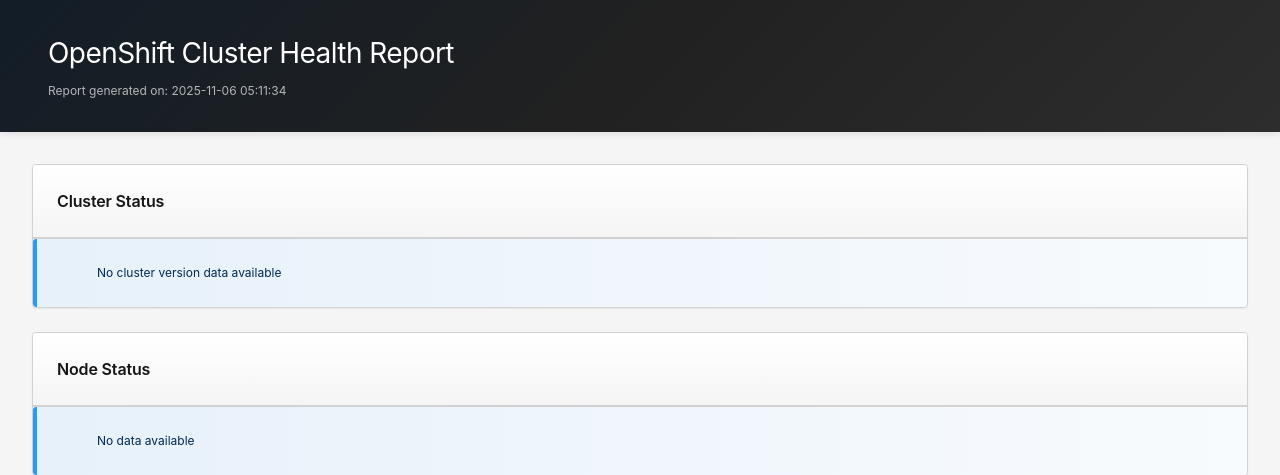
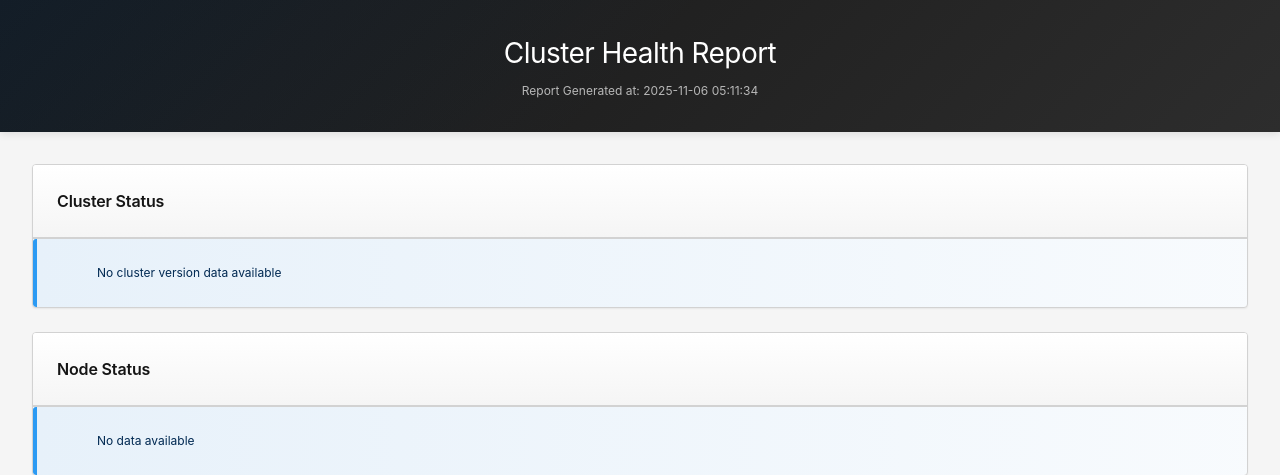
Before and after one commit to cragr/ocp-cluster-health, a PHP site: page / in a window 1280 px wide. Shown: the top 475 px of the page. Run offline with PHP 8.4, Linux system fonts and the light colour scheme.

Commit message:
Update page title and center header content
This commit updates the page branding and improves the header layout
by centering all header content.

Title and heading changes:
- Page title: "OpenShift Cluster Health Report" → "Cluster Health Report"
- Header h1: "OpenShift Cluster Health Report" → "Cluster Health Report"
- More concise and generic branding
- Removes vendor-specific prefix

Timestamp text update:
- "Report generated on:" → "Report Generated at:"
- Improved grammar and capitalization consistency
- More professional phrasing

Header layout enhancement:
- Added text-align: center to .header
- Centers both title and timestamp
- Better visual balance
- More professional appearance

Benefits:
- Cleaner, more concise page title
- Better visual hierarchy with centered header
- Improved professional appearance
- Consistent capitalization in timestamp
- Platform-agnostic branding

```diff
--- a/index.php
+++ b/index.php
@@ -3,7 +3,7 @@
 <head>
     <meta charset="UTF-8">
     <meta name="viewport" content="width=device-width, initial-scale=1.0">
-    <title>OpenShift Cluster Health Report</title>
+    <title>Cluster Health Report</title>
     <link rel="stylesheet" href="styles.css">
 </head>
 <body>
@@ -13,9 +13,9 @@
     <div class="container">
         <!-- Header -->
         <div class="header">
-            <h1>OpenShift Cluster Health Report</h1>
+            <h1>Cluster Health Report</h1>
             <div class="timestamp">
-                Report generated on: <?php echo date('Y-m-d H:i:s'); ?>
+                Report Generated at: <?php echo date('Y-m-d H:i:s'); ?>
             </div>
         </div>
 
--- a/styles.css
+++ b/styles.css
@@ -107,6 +107,7 @@ body {
     box-shadow: var(--pf-shadow-md);
     position: relative;
     overflow: hidden;
+    text-align: center;
 }
 
 .header::before {
```
